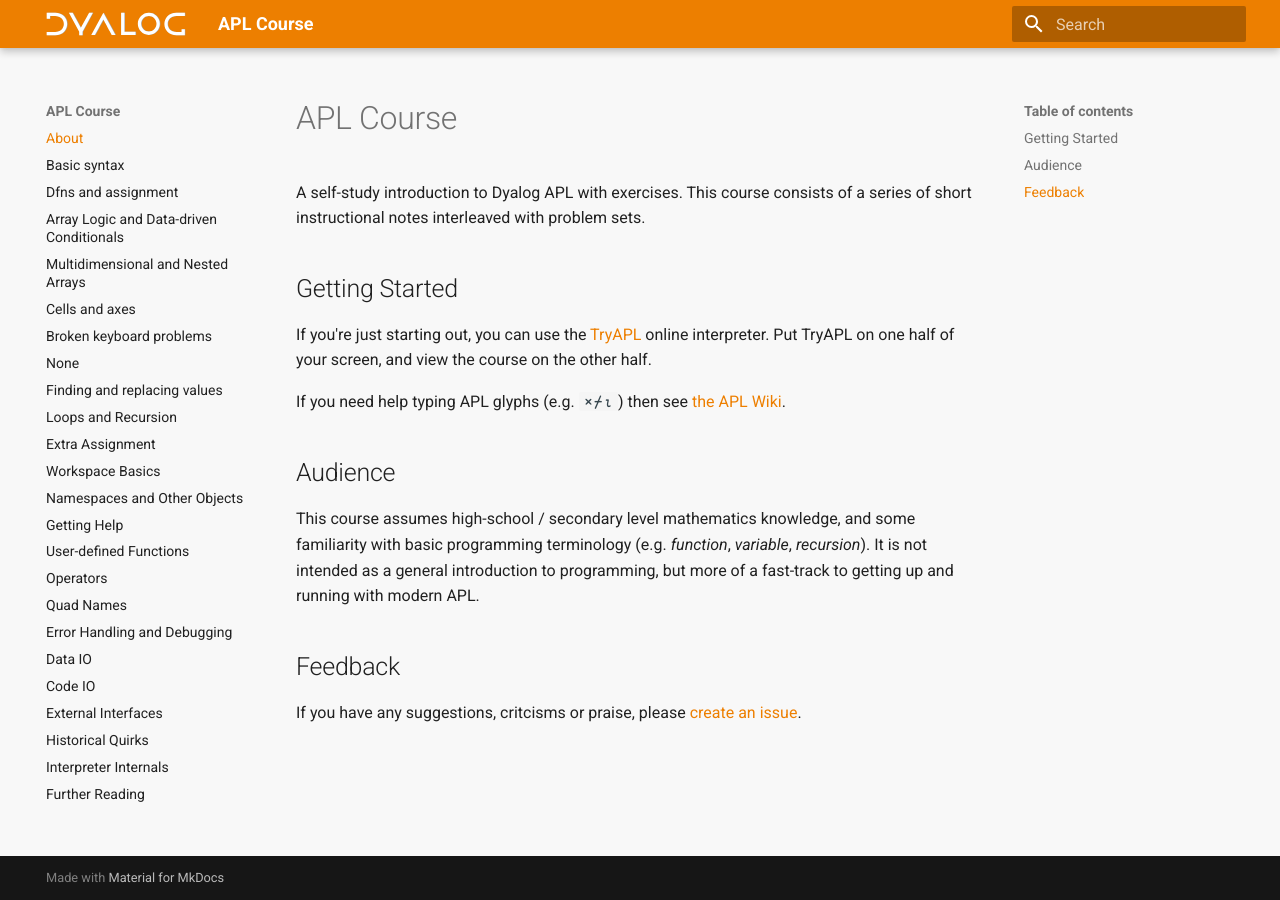
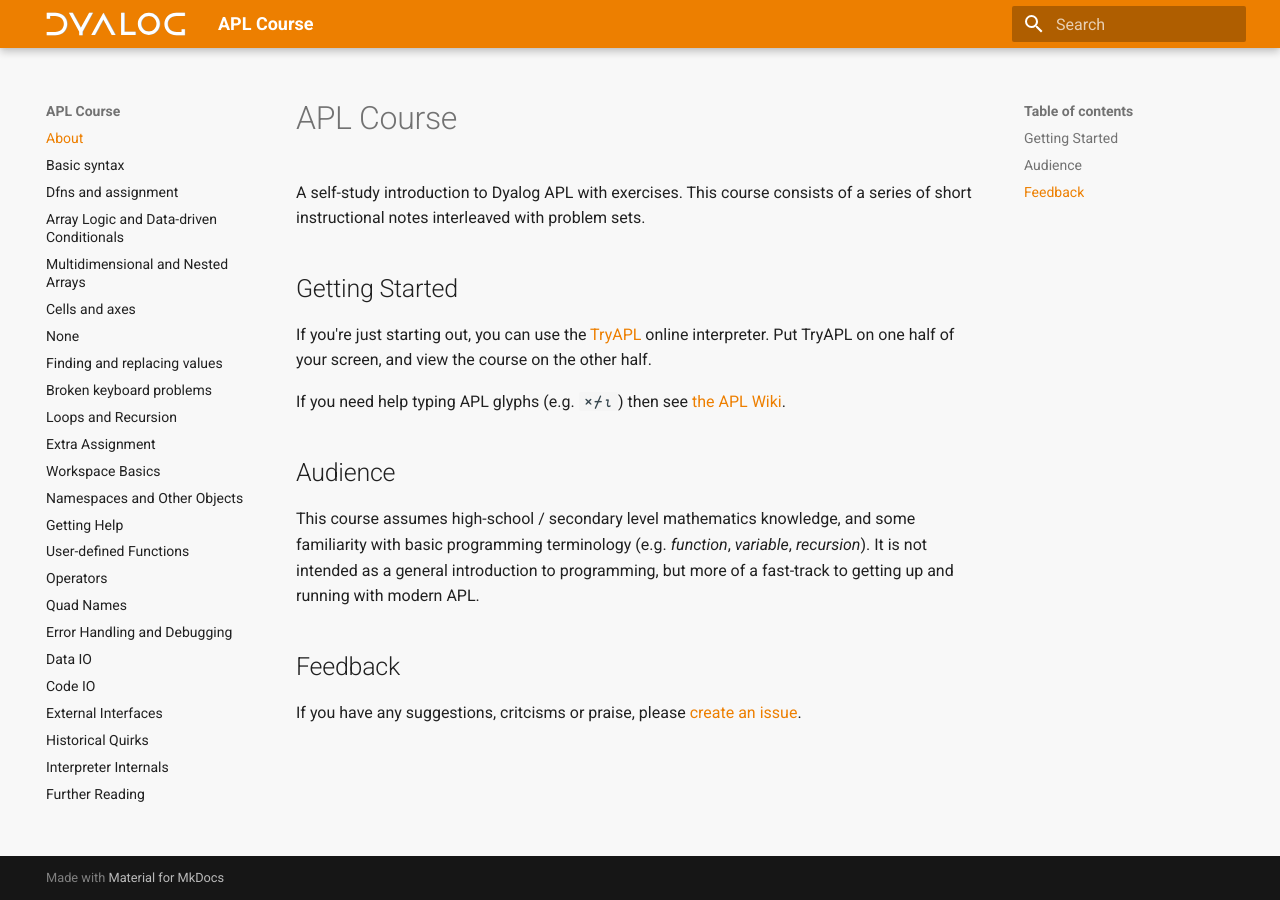
Before and after one commit to Dyalog/APLCourse, an MkDocs documentation site: the page built from docs/index.md, in a window 1280 px wide. Built offline with MkDocs 1.6.1 and Material for MkDocs 9.7.7, drawn with Linux system fonts in a browser that asks for light colours; part of the change alters nothing that is shown.

```diff
--- a/mkdocs.yml
+++ b/mkdocs.yml
@@ -36,9 +36,9 @@ nav:
   - array-logic-data-driven-conditionals.md
   - multidimensional-and-nested-arrays.md
   - cells-and-axes.md
-  - broken-keyboard-problems.md
   - selecting-from-arrays.md
   - finding-and-replacing-values.md
+  - broken-keyboard-problems.md
   - Loops and Recursion: Loops.md
   - Extra Assignment: Assignment.md
   - Workspace Basics: Workspaces.md
```
